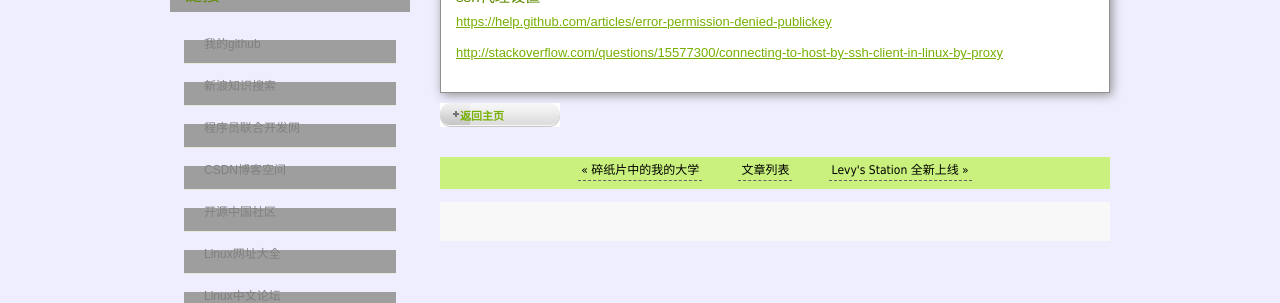
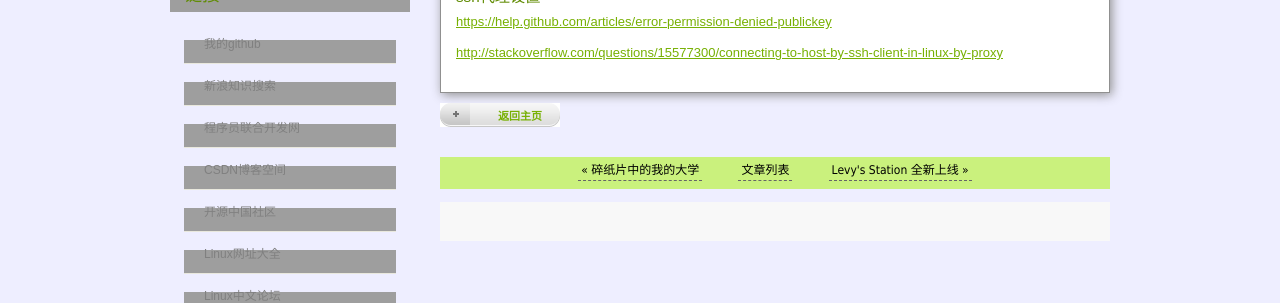
Before and after one commit to cailiwei/yuan, a Jekyll site: the page built from _posts/2013-06-30-http-proxy.markdown, in a window 1280 px wide. Shown: the part 941-1244 px from the top of the page. Built offline with Jekyll 4.4.1, drawn with Linux system fonts in a browser that asks for light colours; comment, search, counter and statistics services are not loaded.

Commit message:
Test Again

```diff
--- a/css/style.css
+++ b/css/style.css
@@ -341,6 +341,7 @@ hr { display: none; }
 	padding: 4px 0px 0px 20px;
 	background: url(images/img03.gif) no-repeat left top;
 	text-decoration: none;
+	text-align: center;
 	font-family: Arial, Helvetica, sans-serif;
 	font-size: 11px;
 	text-decoration: none;
@@ -350,7 +351,6 @@ hr { display: none; }
 
 .post .links a{
 	text-decoration: none;
-	text-align: center;
 }
 
 .post .post-bottom {
@@ -372,10 +372,6 @@ hr { display: none; }
 	filter:progid:DXImageTransform.Microsoft.Shadow(color=#909090,direction=120,strength=4);
 	-moz-box-shadow: 2px 2px 10px #909090;
 	-webkit-box-shadow: 2px 2px 10px #909090;
-}
-
-.entry .highlight {
-	background-color:#eeeeee;
 }
 
 /* tags */
```
